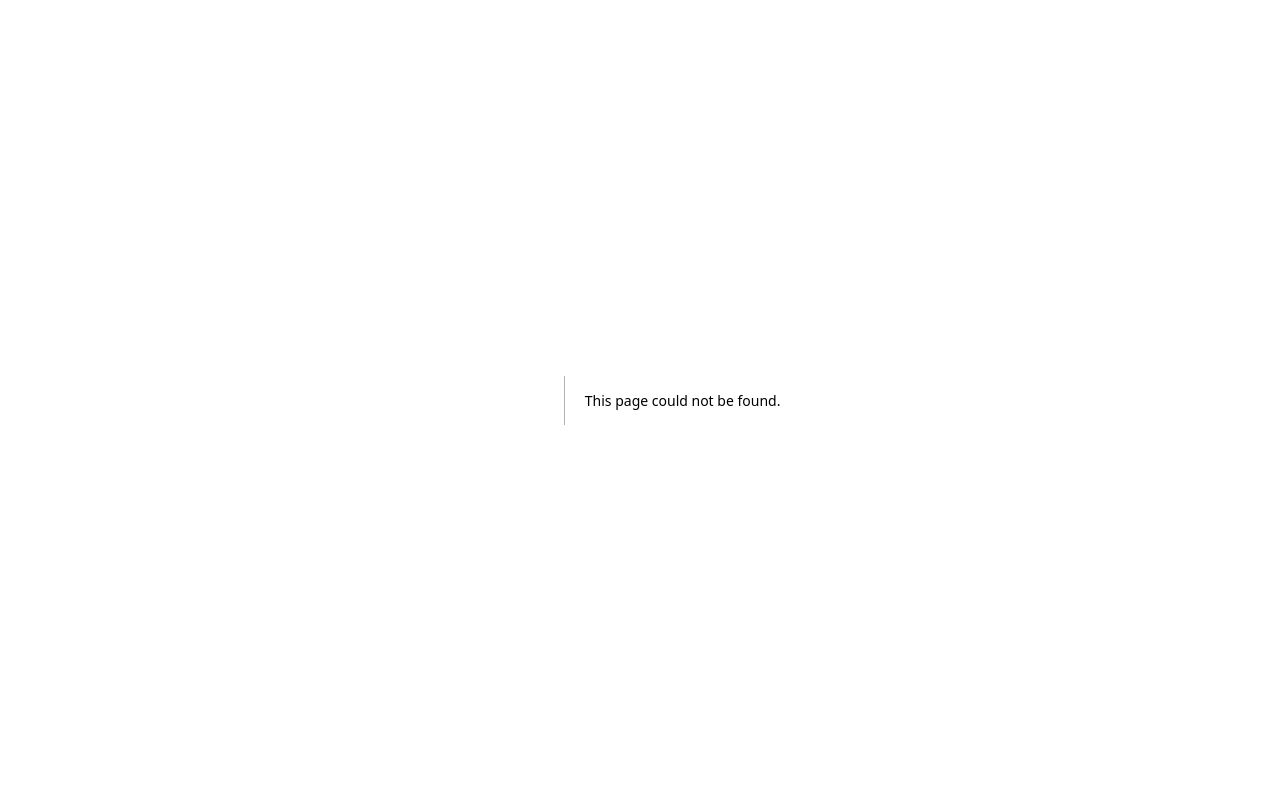
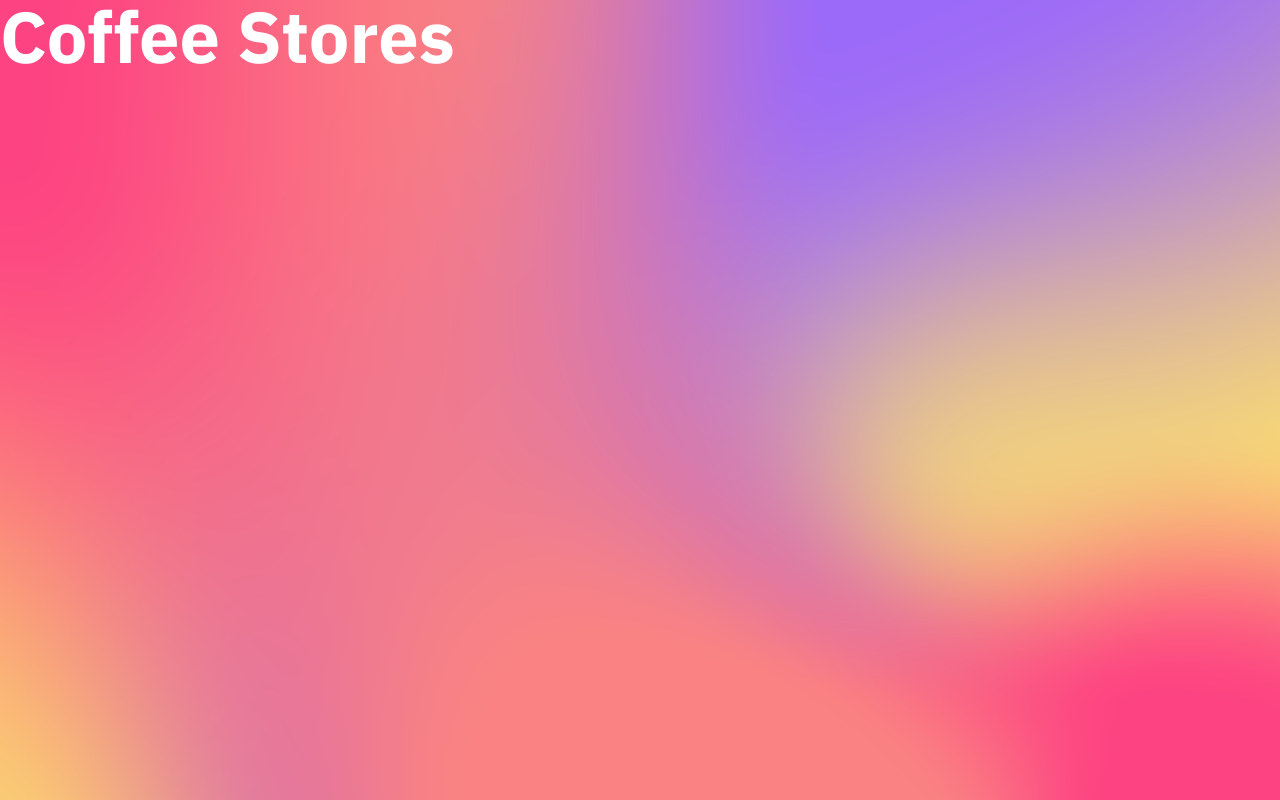
Before and after one commit to Koigor97/nextjs, a Next.js app in the folder coffee-stores/: page /coffee-store in a window 1280 px wide. Before the commit this address had no page. Built offline with nearby package versions, Linux system fonts and the light colour scheme.

Commit message:
create a subtree called coffee store

```diff
--- /dev/null
+++ b/coffee-stores/app/coffee-store/page.tsx
@@ -0,0 +1,9 @@
+import React from "react";
+
+export default function Page() {
+  return (
+    <div>
+      <h1>Coffee Stores</h1>
+    </div>
+  );
+}
```
